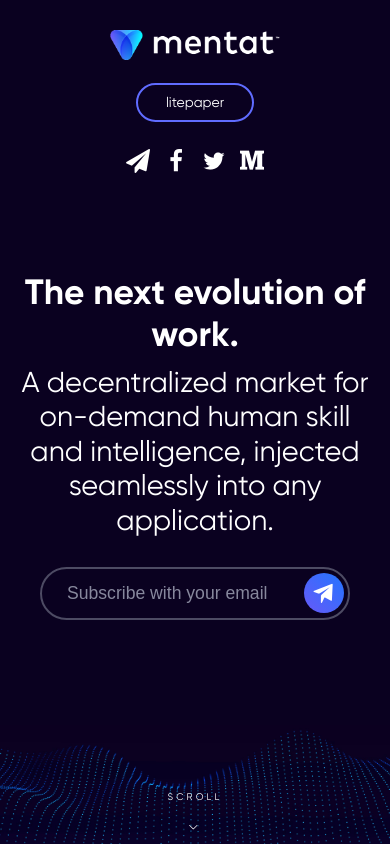
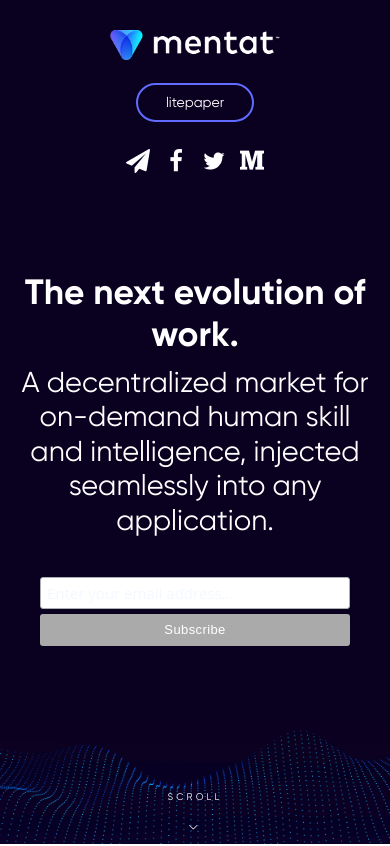
Before and after one commit to MentatHQ/web, a React (Create React App) app: page / in a window 390 px wide. Shown: the top 846 px of the page. Built offline with nearby package versions, Linux system fonts and the light colour scheme.

Commit message:
updated subscribe form

```diff
--- a/src/elements/Subscribe.jsx
+++ b/src/elements/Subscribe.jsx
@@ -1,5 +1,5 @@
-import React from 'react';
-import axios from 'axios';
+import React from "react";
+import axios from "axios";
 
 class Subscribe extends React.Component {
   constructor() {
@@ -9,12 +9,12 @@ class Subscribe extends React.Component {
     };
   }
 
-  async subscribe(email='') {
+  async subscribe(email = "") {
     try {
       if (!email.match(/.@[a-z]{2,}/)) {
-        throw new Error('Please enter a valid email.');
+        throw new Error("Please enter a valid email.");
       }
-      await axios.post('/subscribe', { email });
+      await axios.post("/subscribe", { email });
       this.setState({ subscribed: 1 });
     } catch (e) {
       if (e.message.match(/409/gi)) {
@@ -28,20 +28,37 @@ class Subscribe extends React.Component {
   render() {
     return (
       <div className="Subscribe">
-        { this.state.subscribed === 2 ?
-          <div className="Thanks">You are already subscribed.</div>:
-          this.state.subscribed === 1 ?
-            <div className="Thanks">You are now subscribed.</div>:
-            <form onSubmit={(e) => {
-              e.preventDefault();
-              this.subscribe(this.state.email);
-            }}>
-              <input placeholder="Subscribe with your email" onChange={e => this.setState({ email: e.target.value })} />
-              <button type="submit" title="Subscribe">
-                <span className="icon-send-plane" />
-              </button>
-            </form>
-        }
+        <div id="mc_embed_signup">
+          <form
+            action="https://mentat.us18.list-manage.com/subscribe/post?u=39a9a73f63305a63b0633f092&amp;id=e5bd622ff3"
+            method="post"
+            id="mc-embedded-subscribe-form"
+            name="mc-embedded-subscribe-form"
+            class="validate"
+            target="_blank"
+            novalidate
+          >
+            <div id="mc_embed_signup_scroll">
+              <input
+                type="email"
+                name="EMAIL"
+                class="email"
+                id="mce-EMAIL"
+                placeholder="Enter your email address..."
+                required
+              />
+              <div class="clear">
+                <input
+                  type="submit"
+                  value="Subscribe"
+                  name="subscribe"
+                  id="mc-embedded-subscribe"
+                  class="button"
+                />
+              </div>
+            </div>
+          </form>
+        </div>
       </div>
     );
   }
--- a/src/index.css
+++ b/src/index.css
@@ -605,3 +605,115 @@ h3 {
   opacity: 0.5;
   padding-top: 20px;
 }
+
+/* MAILCHIMP FORM STYLES */
+
+#mc_embed_signup {
+  background: transparent;
+  clear: left;
+  font: 14px Helvetica, Arial, sans-serif;
+  width: 100%;
+}
+
+#mc_embed_signup form {
+  text-align: center;
+  padding: 10px 0 10px 0;
+}
+.mc-field-group {
+  display: inline-block;
+} /* positions input field horizontally */
+#mc_embed_signup input.email {
+  font-family: "Open Sans", "Helvetica Neue", Arial, Helvetica, Verdana,
+    sans-serif;
+  font-size: 15px;
+  border: 1px solid #abb0b2;
+  -webkit-border-radius: 3px;
+  -moz-border-radius: 3px;
+  border-radius: 3px;
+  color: #343434;
+  background-color: #fff;
+  box-sizing: border-box;
+  height: 32px;
+  padding: 0px 0.4em;
+  display: inline-block;
+  margin: 0;
+  width: 350px;
+  vertical-align: top;
+}
+#mc_embed_signup label {
+  display: block;
+  font-size: 16px;
+  padding-bottom: 10px;
+  font-weight: bold;
+}
+#mc_embed_signup .clear {
+  display: inline-block;
+} /* positions button horizontally in line with input */
+#mc_embed_signup .button {
+  font-size: 13px;
+  border: none;
+  -webkit-border-radius: 3px;
+  -moz-border-radius: 3px;
+  border-radius: 3px;
+  letter-spacing: 0.03em;
+  color: #fff;
+  background-color: #aaa;
+  box-sizing: border-box;
+  height: 32px;
+  line-height: 32px;
+  padding: 0 18px;
+  display: inline-block;
+  margin: 0;
+  transition: all 0.23s ease-in-out 0s;
+}
+#mc_embed_signup .button:hover {
+  background-color: #777;
+  cursor: pointer;
+}
+#mc_embed_signup div#mce-responses {
+  float: left;
+  top: -1.4em;
+  padding: 0em 0.5em 0em 0.5em;
+  overflow: hidden;
+  width: 90%;
+  margin: 0 5%;
+  clear: both;
+}
+#mc_embed_signup div.response {
+  margin: 1em 0;
+  padding: 1em 0.5em 0.5em 0;
+  font-weight: bold;
+  float: left;
+  top: -1.5em;
+  z-index: 1;
+  width: 80%;
+}
+#mc_embed_signup #mce-error-response {
+  display: none;
+}
+#mc_embed_signup #mce-success-response {
+  color: #529214;
+  display: none;
+}
+#mc_embed_signup label.error {
+  display: block;
+  float: none;
+  width: auto;
+  margin-left: 1.05em;
+  text-align: left;
+  padding: 0.5em 0;
+}
+@media (max-width: 768px) {
+  #mc_embed_signup input.email {
+    width: 100%;
+    margin-bottom: 5px;
+  }
+  #mc_embed_signup .clear {
+    display: block;
+    width: 100%;
+  }
+  #mc_embed_signup .button {
+    width: 100%;
+    margin: 0;
+  }
+}
```
